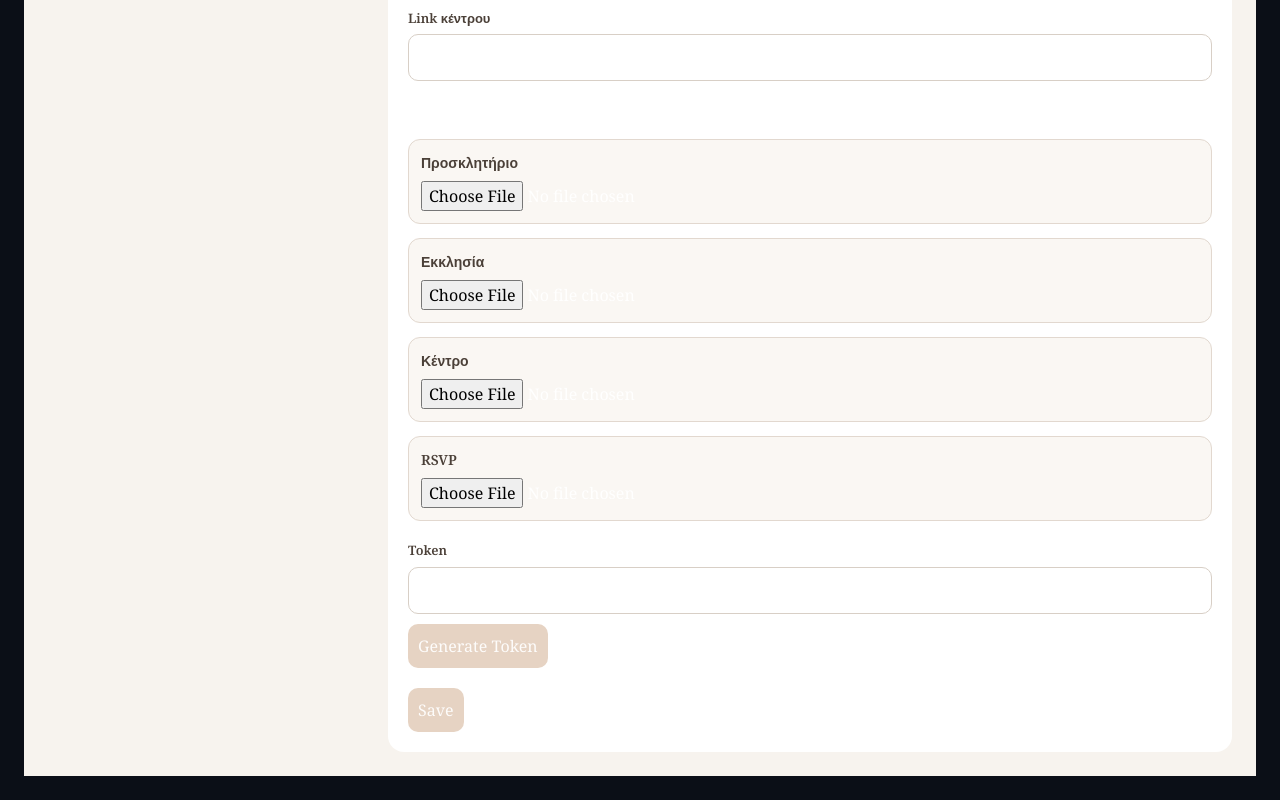
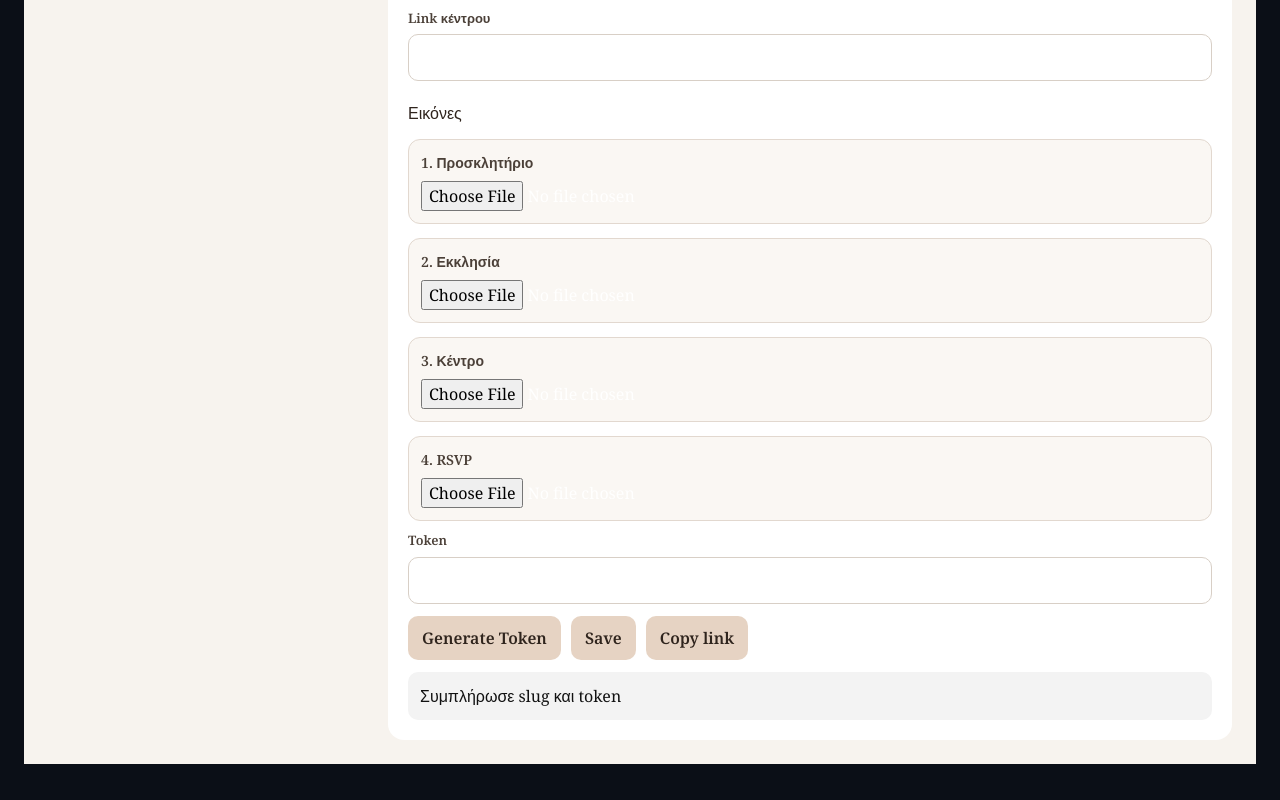
Before and after one commit to LabLouEvents/LabLouInvitation, a Next.js app: page /admin/events in a window 1280 px wide. Shown: the part 1159-1959 px from the top of the page. Built offline with nearby package versions, Linux system fonts and the light colour scheme; no server answers; the database is empty; a web font is replaced by a local one.

Commit message:
replace admin event form with preview version

```diff
--- a/components/AdminEventForm.tsx
+++ b/components/AdminEventForm.tsx
@@ -31,6 +31,7 @@ type EventRow = {
 
   share_token?: string | null;
 };
+
 function generateToken() {
   const words = ["love", "event", "gold", "rose", "luna", "dream"];
   const randomWord = words[Math.floor(Math.random() * words.length)];
@@ -60,7 +61,7 @@ export default function AdminEventForm({
     if (event) setForm(event);
   }, [event]);
 
-  function update(key: keyof EventRow, value: any) {
+  function update(key: keyof EventRow, value: string) {
     setForm((prev) => ({ ...prev, [key]: value }));
   }
 
@@ -83,61 +84,151 @@ export default function AdminEventForm({
       setMsg("❌ " + error.message);
     } else {
       setMsg("✅ Αποθηκεύτηκε!");
+      setForm((prev) => ({
+        ...prev,
+        share_token: payload.share_token,
+      }));
       onSaved?.();
     }
   }
 
+  async function copyLink() {
+    if (!publicLink) return;
+    await navigator.clipboard.writeText(publicLink);
+    setMsg("📋 Αντιγράφηκε το link!");
+  }
+
   return (
     <div style={card}>
-      <h2>Event Editor</h2>
+      <h2 style={heading}>Event Editor</h2>
 
-      {/* BASIC */}
-      <Input label="Slug (π.χ. maria-nikos)" value={form.slug} onChange={(v) => update("slug", v)} />
-      <Input label="Τίτλος" value={form.title || ""} onChange={(v) => update("title", v)} />
-      <Input label="Υπότιτλος" value={form.subtitle || ""} onChange={(v) => update("subtitle", v)} />
+      <Input
+        label="Slug"
+        value={form.slug || ""}
+        onChange={(v) => update("slug", v)}
+      />
 
-      {/* DATE */}
-      <Input label="Ημερομηνία" value={form.date_text || ""} onChange={(v) => update("date_text", v)} />
-      <Input label="Ώρα" value={form.time_text || ""} onChange={(v) => update("time_text", v)} />
+      <Input
+        label="Τίτλος"
+        value={form.title || ""}
+        onChange={(v) => update("title", v)}
+      />
 
-      {/* CHURCH */}
-      <Input label="Εκκλησία" value={form.church_name || ""} onChange={(v) => update("church_name", v)} />
-      <Input label="Διεύθυνση εκκλησίας" value={form.church_address || ""} onChange={(v) => update("church_address", v)} />
-      <Input label="Link εκκλησίας" value={form.church_map_url || ""} onChange={(v) => update("church_map_url", v)} />
+      <Input
+        label="Υπότιτλος"
+        value={form.subtitle || ""}
+        onChange={(v) => update("subtitle", v)}
+      />
 
-      {/* VENUE */}
-      <Input label="Κέντρο" value={form.venue_name || ""} onChange={(v) => update("venue_name", v)} />
-      <Input label="Διεύθυνση κέντρου" value={form.venue_address || ""} onChange={(v) => update("venue_address", v)} />
-      <Input label="Link κέντρου" value={form.venue_map_url || ""} onChange={(v) => update("venue_map_url", v)} />
+      <Input
+        label="Ημερομηνία"
+        value={form.date_text || ""}
+        onChange={(v) => update("date_text", v)}
+      />
 
-      {/* IMAGES */}
-      <h3 style={{ marginTop: 20 }}>Εικόνες</h3>
+      <Input
+        label="Ώρα"
+        value={form.time_text || ""}
+        onChange={(v) => update("time_text", v)}
+      />
 
-      <ImageUpload label="Προσκλητήριο" onUpload={(url) => update("invite_image_url", url)} />
-      <ImageUpload label="Εκκλησία" onUpload={(url) => update("church_card_image_url", url)} />
-      <ImageUpload label="Κέντρο" onUpload={(url) => update("venue_card_image_url", url)} />
-      <ImageUpload label="RSVP" onUpload={(url) => update("rsvp_image_url", url)} />
+      <Input
+        label="Εκκλησία"
+        value={form.church_name || ""}
+        onChange={(v) => update("church_name", v)}
+      />
 
-      {/* PREVIEW */}
-      <div style={previewGrid}>
-        {form.invite_image_url && <Preview title="Προσκλητήριο" src={form.invite_image_url} />}
-        {form.church_card_image_url && <Preview title="Εκκλησία" src={form.church_card_image_url} />}
-        {form.venue_card_image_url && <Preview title="Κέντρο" src={form.venue_card_image_url} />}
-        {form.rsvp_image_url && <Preview title="RSVP" src={form.rsvp_image_url} />}
-      </div>
+      <Input
+        label="Διεύθυνση εκκλησίας"
+        value={form.church_address || ""}
+        onChange={(v) => update("church_address", v)}
+      />
 
-      {/* TOKEN */}
-      <Input label="Token" value={form.share_token || ""} onChange={(v) => update("share_token", v)} />
+      <Input
+        label="Link εκκλησίας"
+        value={form.church_map_url || ""}
+        onChange={(v) => update("church_map_url", v)}
+      />
 
-      <button style={btn} onClick={() => update("share_token", generateToken())}>
+      <Input
+        label="Κέντρο"
+        value={form.venue_name || ""}
+        onChange={(v) => update("venue_name", v)}
+      />
+
+      <Input
+        label="Διεύθυνση κέντρου"
+        value={form.venue_address || ""}
+        onChange={(v) => update("venue_address", v)}
+      />
+
+      <Input
+        label="Link κέντρου"
+        value={form.venue_map_url || ""}
+        onChange={(v) => update("venue_map_url", v)}
+      />
+
+      <h3 style={sectionTitle}>Εικόνες</h3>
+
+      <ImageUpload
+        label="1. Προσκλητήριο"
+        onUpload={(url) => update("invite_image_url", url)}
+      />
+      {form.invite_image_url ? (
+        <PreviewImage title="Preview προσκλητηρίου" src={form.invite_image_url} />
+      ) : null}
+
+      <ImageUpload
+        label="2. Εκκλησία"
+        onUpload={(url) => update("church_card_image_url", url)}
+      />
+      {form.church_card_image_url ? (
+        <PreviewImage title="Preview εκκλησίας" src={form.church_card_image_url} />
+      ) : null}
+
+      <ImageUpload
+        label="3. Κέντρο"
+        onUpload={(url) => update("venue_card_image_url", url)}
+      />
+      {form.venue_card_image_url ? (
+        <PreviewImage title="Preview κέντρου" src={form.venue_card_image_url} />
+      ) : null}
+
+      <ImageUpload
+        label="4. RSVP"
+        onUpload={(url) => update("rsvp_image_url", url)}
+      />
+      {form.rsvp_image_url ? (
+        <PreviewImage title="Preview RSVP" src={form.rsvp_image_url} />
+      ) : null}
+
+      <Input
+        label="Token"
+        value={form.share_token || ""}
+        onChange={(v) => update("share_token", v)}
+      />
+
+      <div style={btnRow}>
+        <button
+          type="button"
+          style={btn}
+          onClick={() => update("share_token", generateToken())}
+        >
           Generate Token
         </button>
 
-      <div style={linkBox}>{publicLink}</div>
+        <button type="button" style={btn} onClick={save}>
+          Save
+        </button>
 
-      <button style={btn} onClick={save}>Save</button>
+        <button type="button" style={btn} onClick={copyLink}>
+          Copy link
+        </button>
+      </div>
 
-      {msg && <div>{msg}</div>}
+      <div style={linkBox}>{publicLink || "Συμπλήρωσε slug και token"}</div>
+
+      {msg ? <div style={message}>{msg}</div> : null}
     </div>
   );
 }
@@ -182,35 +273,95 @@ function Input({
   );
 }
 
-function Preview({ title, src }: any) {
+function PreviewImage({
+  title,
+  src,
+}: {
+  title: string;
+  src: string;
+}) {
   return (
-    <div>
-      <div>{title}</div>
-      <img src={src} style={{ width: 150, borderRadius: 10 }} />
+    <div
+      style={{
+        marginTop: 8,
+        marginBottom: 14,
+        padding: 10,
+        border: "1px solid #e2d8cf",
+        borderRadius: 12,
+        background: "#faf7f3",
+      }}
+    >
+      <div
+        style={{
+          fontSize: 13,
+          fontWeight: 700,
+          color: "#4b4038",
+          marginBottom: 8,
+        }}
+      >
+        {title}
+      </div>
+
+      <img
+        src={src}
+        alt={title}
+        style={{
+          width: "100%",
+          maxWidth: 220,
+          height: "auto",
+          borderRadius: 10,
+          display: "block",
+          border: "1px solid #ddd",
+        }}
+      />
     </div>
   );
 }
 
-const previewGrid = {
-  display: "flex",
-  gap: 10,
-  marginTop: 10,
-};
-
-const card = {
+const card: React.CSSProperties = {
   background: "white",
   padding: 20,
   borderRadius: 16,
 };
 
-const btn = {
-  marginTop: 10,
-  padding: 10,
-  borderRadius: 10,
-  background: "#e6d3c3",
-  border: "none",
+const heading: React.CSSProperties = {
+  marginTop: 0,
+  color: "#2f241d",
 };
 
-const linkBox = {
+const sectionTitle: React.CSSProperties = {
+  marginTop: 20,
+  color: "#2f241d",
+};
+
+const btnRow: React.CSSProperties = {
+  display: "flex",
+  gap: 10,
+  flexWrap: "wrap",
+  marginTop: 12,
+};
+
+const btn: React.CSSProperties = {
+  padding: "10px 14px",
+  borderRadius: 10,
+  border: "none",
+  background: "#e6d3c3",
+  cursor: "pointer",
+  color: "#2f241d",
+  fontWeight: 600,
+};
+
+const linkBox: React.CSSProperties = {
+  marginTop: 12,
+  padding: 12,
+  background: "#f3f3f3",
+  borderRadius: 10,
+  color: "#111",
+  wordBreak: "break-all",
+};
+
+const message: React.CSSProperties = {
   marginTop: 10,
+  color: "#2f241d",
+  fontWeight: 600,
 };
```
Lines whose indentation alone changed are shown as unchanged.
